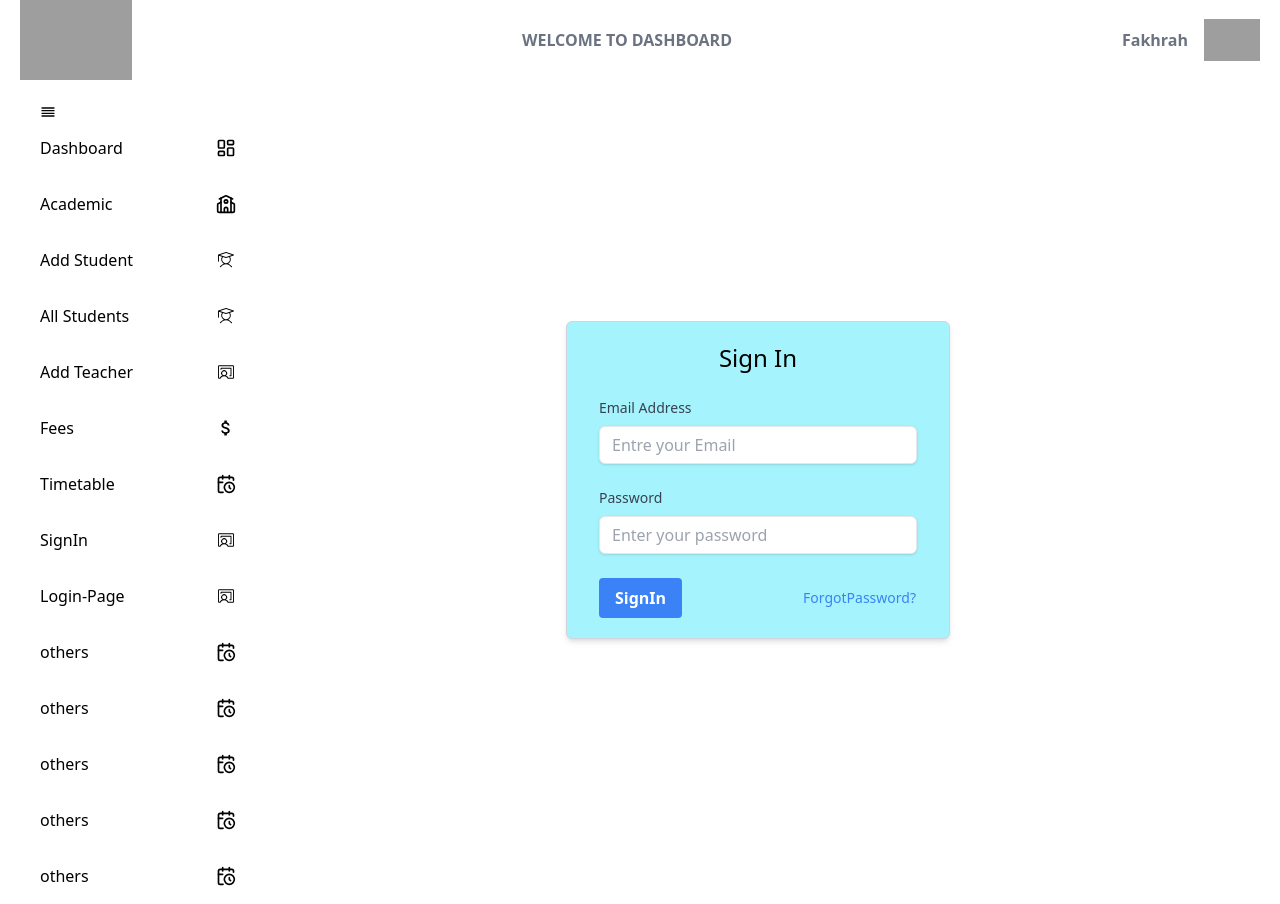
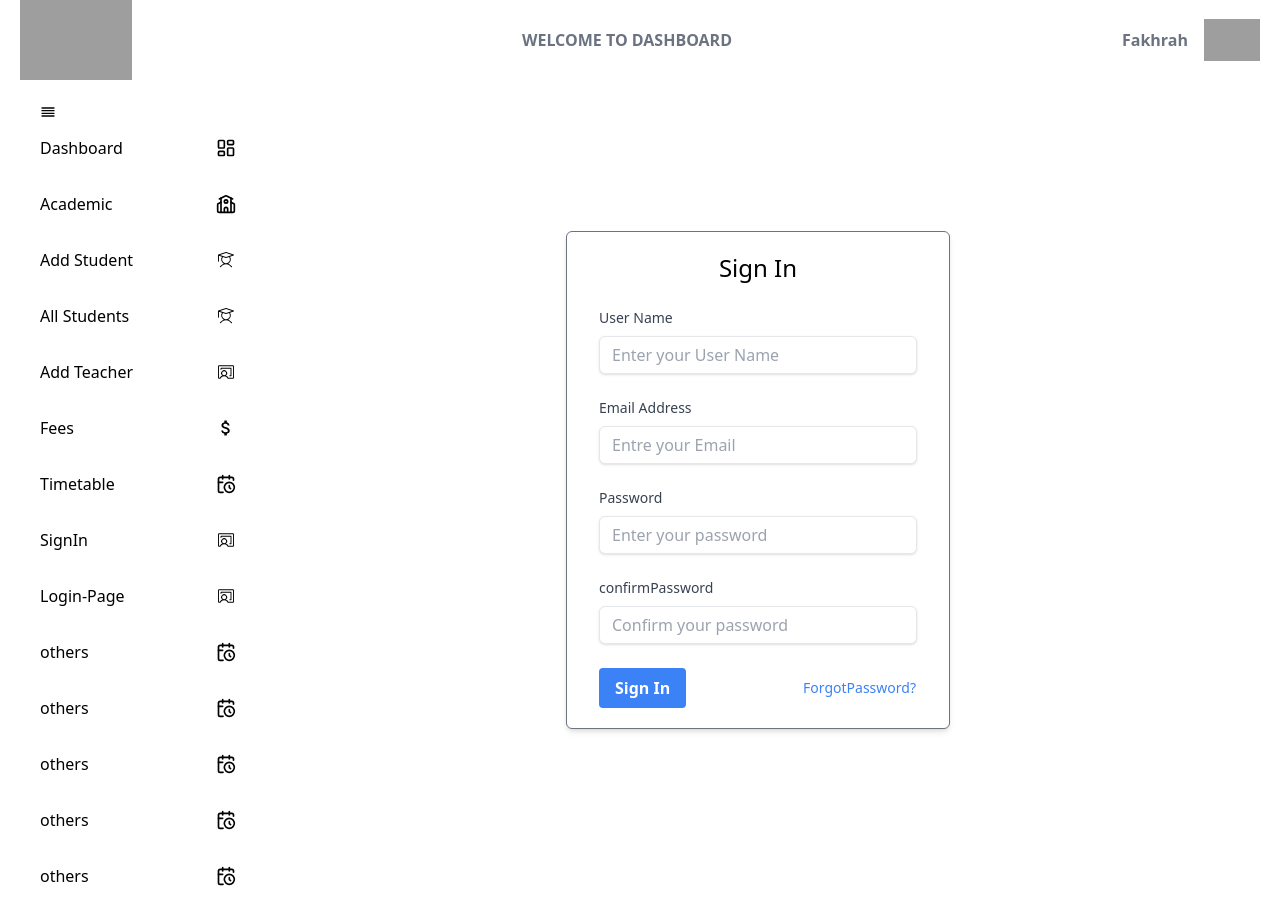
Before and after one commit to fakhra99/SMS, a React (Create React App) app in the folder frontend/: page /SignIn in a window 1280 px wide. Built offline with nearby package versions, Linux system fonts and the light colour scheme; grey boxes are pictures that could not be loaded.

Commit message:
bugsfixed

```diff
--- a/frontend/src/Pages/SignIn/SignIn.jsx
+++ b/frontend/src/Pages/SignIn/SignIn.jsx
@@ -4,9 +4,21 @@ import React from 'react';
 
 const SignIn = () => {
   return (
-    <div className="min-h-screen bg-white flex items-center justify-center">
-      <form className="w-full max-w-sm bg-cyan-200 shadow-md rounded-md px-8 py-5 border border-gray-300">
+    <div className="min-h-screen bg-white  flex items-center justify-center">
+      <form className="w-full border-gray-500 max-w-sm bg-white shadow-md rounded-md px-8 py-5 border ">
         <h2 className="text-2xl font-medium text-center mb-6">Sign In</h2>
+        <div className="mb-6">
+          <label htmlFor="text" className="block text-sm font-medium text-gray-700 mb-2">
+            User Name
+          </label>
+          <input
+            type="text"
+            id="text"
+            className="shadow appearance-none border rounded-md w-full py-2 px-3 text-gray-700 leading-tight focus:outline-none focus:ring-2 focus:ring-blue-500"
+            placeholder="Enter your User Name"
+            required
+          />
+        </div>
         <div className="mb-6">
           <label htmlFor="email" className="block text-sm font-medium text-gray-700 mb-2">
             Email Address
@@ -31,12 +43,25 @@ const SignIn = () => {
             required
           />
         </div>
+
+        <div className="mb-6">
+          <label htmlFor="password" className="block text-sm font-medium text-gray-700 mb-2">
+          confirmPassword
+          </label>
+          <input
+            type="password"
+            id="password"
+            className="shadow appearance-none border rounded-md w-full py-2 px-3 text-gray-700 leading-tight focus:outline-none focus:ring-2 focus:ring-blue-500"
+            placeholder="Confirm your password"
+            required
+          />
+        </div>
         <div className="flex items-center justify-between">
           <button
             type="submit"
             className="bg-blue-500 hover:bg-blue-700 text-white font-bold py-2 px-4 rounded focus:outline-none focus:ring-2 focus:ring-offset-2 focus:ring-blue-500"
           >
-            SignIn
+            Sign In
           </button>
           <a href="#" className="inline-block p-px align-baseline font-normal text-sm text-blue-500 hover:text-blue-700">
             ForgotPassword?
```
